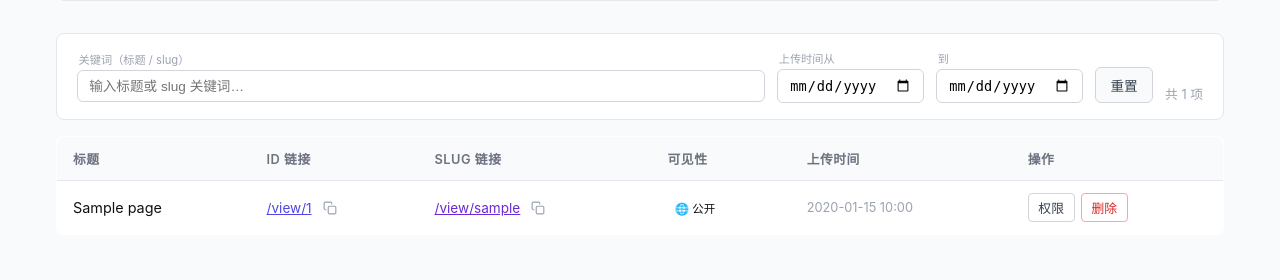
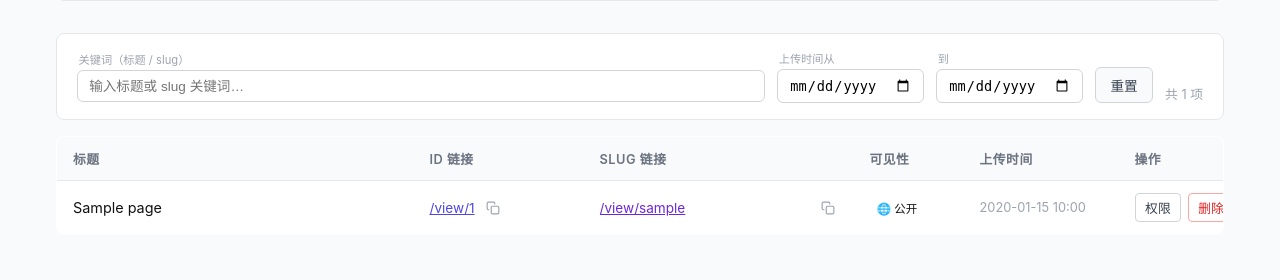
Before and after one commit to vongoley/microsite-container, a Python web app: template app/templates/admin.html in a window 1280 px wide. Shown: the part 364-644 px from the top of the page. Run offline with Jinja, Linux system fonts and the light colour scheme; the template is opened without the code that fills it: most values are stand-ins (such as "Sample title", 1, 10 or a date in 2020).

Commit message:
fix slug link table layout

```diff
--- a/app/templates/admin.html
+++ b/app/templates/admin.html
@@ -103,7 +103,8 @@
     .btn-upload:hover { background: #4338ca; }
 
     /* Table (desktop) */
-    table { width: 100%; border-collapse: collapse; background: #fff; border-radius: 8px; overflow: hidden; border: 1px solid #e5e7eb; }
+    .table-wrap { width: 100%; overflow-x: auto; border-radius: 8px; }
+    table { width: 100%; min-width: 1040px; table-layout: fixed; border-collapse: collapse; background: #fff; border-radius: 8px; overflow: hidden; border: 1px solid #e5e7eb; }
     th {
       text-align: left;
       font-size: .8rem;
@@ -128,6 +129,20 @@
       border-radius: 4px;
     }
     .link-cell { display: flex; align-items: center; gap: .5rem; }
+    .id-col { width: 170px; }
+    .slug-col { width: 270px; }
+    .visibility-col { width: 110px; }
+    .owner-col { width: 100px; }
+    .uploaded-col { width: 155px; }
+    .actions-col { width: 105px; }
+    .slug-link-cell { min-width: 0; }
+    .slug-link {
+      flex: 1 1 auto;
+      min-width: 0;
+      overflow: hidden;
+      text-overflow: ellipsis;
+      white-space: nowrap;
+    }
     .copy-btn {
       display: inline-flex; align-items: center; justify-content: center;
       width: 20px; height: 20px; padding: 0;
@@ -419,16 +434,17 @@
     </div>
 
     <!-- Desktop: table -->
+    <div class="table-wrap">
     <table id="pages-table">
       <thead>
         <tr>
           <th>标题</th>
-          <th>ID 链接</th>
-          <th>Slug 链接</th>
-          <th>可见性</th>
-          {% if user.role == 'super_admin' %}<th>所有者</th>{% endif %}
-          <th>上传时间</th>
-          <th>操作</th>
+          <th class="id-col">ID 链接</th>
+          <th class="slug-col">Slug 链接</th>
+          <th class="visibility-col">可见性</th>
+          {% if user.role == 'super_admin' %}<th class="owner-col">所有者</th>{% endif %}
+          <th class="uploaded-col">上传时间</th>
+          <th class="actions-col">操作</th>
         </tr>
       </thead>
       <tbody>
@@ -445,10 +461,10 @@
               <button class="copy-btn" title="复制链接" onclick="copyLink(this, '/view/{{ p.id }}')">{{ copy_icon }}</button>
             </div>
           </td>
-          <td>
+          <td class="slug-col">
             {% if p.slug %}
-            <div class="link-cell">
-              <a href="/view/{{ p.slug }}" target="_blank" style="font-size:.85rem;color:#6d28d9;word-break:break-all;">/view/{{ p.slug }}</a>
+            <div class="link-cell slug-link-cell">
+              <a class="slug-link" href="/view/{{ p.slug }}" target="_blank" title="/view/{{ p.slug }}" style="font-size:.85rem;color:#6d28d9;">/view/{{ p.slug }}</a>
               <button class="copy-btn" title="复制链接" onclick="copyLink(this, '/view/{{ p.slug }}')">{{ copy_icon }}</button>
             </div>
             {% else %}
@@ -478,6 +494,7 @@
         {% endfor %}
       </tbody>
     </table>
+    </div>
 
     <!-- Mobile: card list -->
     <div class="card-list">
```
